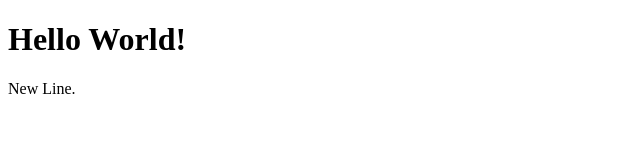
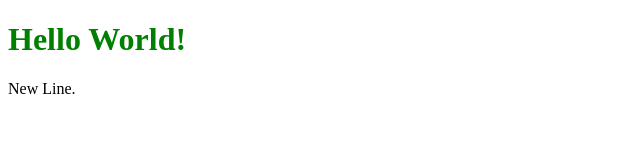
Before and after one commit to amiralibahrami/test, a plain HTML site: page index.html in a window 1280 px wide. Shown: the whole page, without its empty margins (0-640 px from the left). Drawn offline with Linux system fonts and the light colour scheme.

Commit message:
change h1 color to green

```diff
--- a/index.html
+++ b/index.html
@@ -8,7 +8,7 @@
 </head>
 <body>
 
-    <h1>Hello World!</h1>
+    <h1 style = "color:green ;" >Hello World!</h1>
 
     <div>New Line.</div>
 
```
